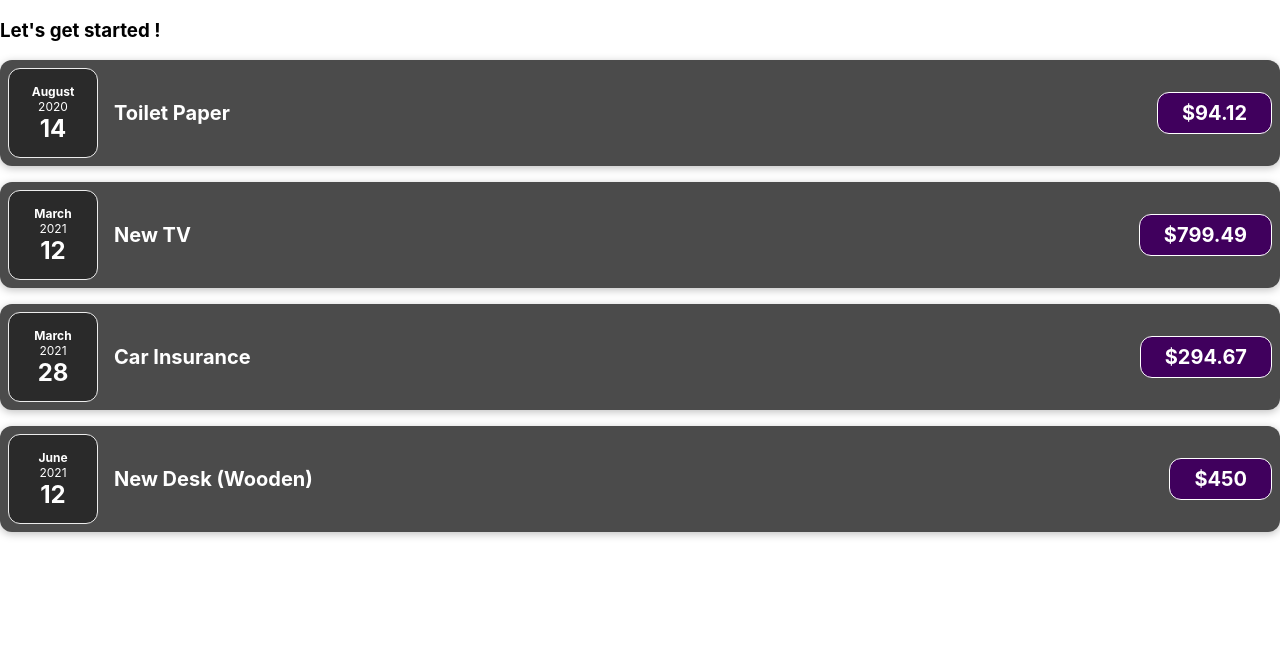
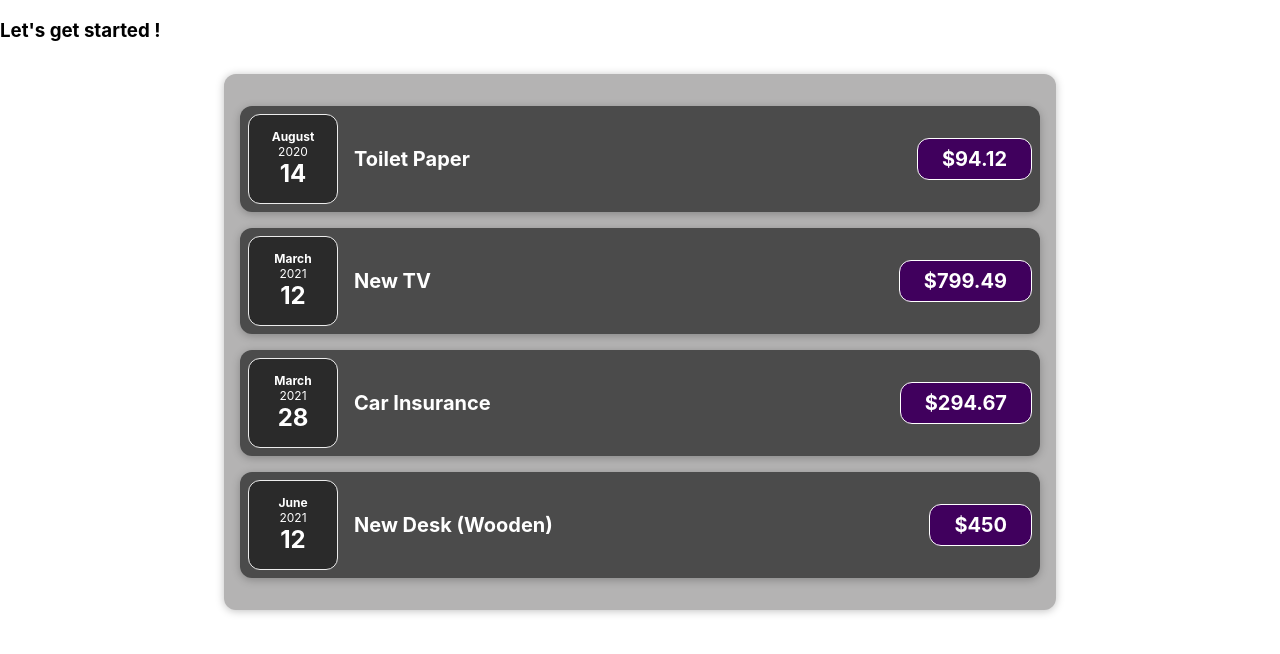
Before and after one commit to duongquang18it3/React-JS-incl-Hooks-React-Router-Redux-, a React (Create React App) app in the folder 03 React basic and working with components/my-react-app/: page / in a window 1280 px wide. Shown: the top 654 px of the page. Built offline with nearby package versions, Linux system fonts and the light colour scheme.

Commit message:
assignment-1-solution

```diff
--- a/03 React basic and working with components/my-react-app/src/App.js
+++ b/03 React basic and working with components/my-react-app/src/App.js
@@ -1,4 +1,4 @@
-import ExpenseItem from "./components/ExpenseItem";
+import Expenses from "./components/Expenses";
 function App() {
   /* const para = document.createElement("p");
   para.textContent = "This is also visible ";
@@ -29,26 +29,7 @@
   return (
     <div>
       <h3> Let's get started !</h3>
-      <ExpenseItem
-        title={expenses[0].title}
-        amount={expenses[0].amount}
-        date={expenses[0].date}
-      ></ExpenseItem>
-      <ExpenseItem
-        title={expenses[1].title}
-        amount={expenses[1].amount}
-        date={expenses[1].date}
-      ></ExpenseItem>
-      <ExpenseItem
-        title={expenses[2].title}
-        amount={expenses[2].amount}
-        date={expenses[2].date}
-      ></ExpenseItem>
-      <ExpenseItem
-        title={expenses[3].title}
-        amount={expenses[3].amount}
-        date={expenses[3].date}
-      ></ExpenseItem>
+      <Expenses item={expenses}></Expenses>
     </div>
   );
 }
--- a/03 React basic and working with components/my-react-app/src/components/ExpenseItem.css
+++ b/03 React basic and working with components/my-react-app/src/components/ExpenseItem.css
@@ -53,5 +53,4 @@
     font-size: 1.25rem;
     padding: 0.5rem 1.5rem;
   }
-
 }
--- /dev/null
+++ b/03 React basic and working with components/my-react-app/src/components/Expenses.css
@@ -0,0 +1,9 @@
+.expenses {
+  padding: 1rem;
+  background-color: rgb(180, 179, 179);
+  margin: 2rem auto;
+  width: 50rem;
+  max-width: 95%;
+  border-radius: 12px;
+  box-shadow: 0 1px 8px rgba(0, 0, 0, 0.25);
+}
--- /dev/null
+++ b/03 React basic and working with components/my-react-app/src/components/Expenses.js
@@ -0,0 +1,30 @@
+import ExpenseItem from "./ExpenseItem";
+import "./Expenses.css";
+function Expenses(props) {
+  return (
+    <div className="expenses">
+
+      <ExpenseItem
+        title={props.item[0].title}
+        amount={props.item[0].amount}
+        date={props.item[0].date}
+      ></ExpenseItem>
+      <ExpenseItem
+        title={props.item[1].title}
+        amount={props.item[1].amount}
+        date={props.item[1].date}
+      ></ExpenseItem>
+      <ExpenseItem
+        title={props.item[2].title}
+        amount={props.item[2].amount}
+        date={props.item[2].date}
+      ></ExpenseItem>
+      <ExpenseItem
+        title={props.item[3].title}
+        amount={props.item[3].amount}
+        date={props.item[3].date}
+      ></ExpenseItem>
+    </div>
+  );
+}
+export default Expenses;
```
